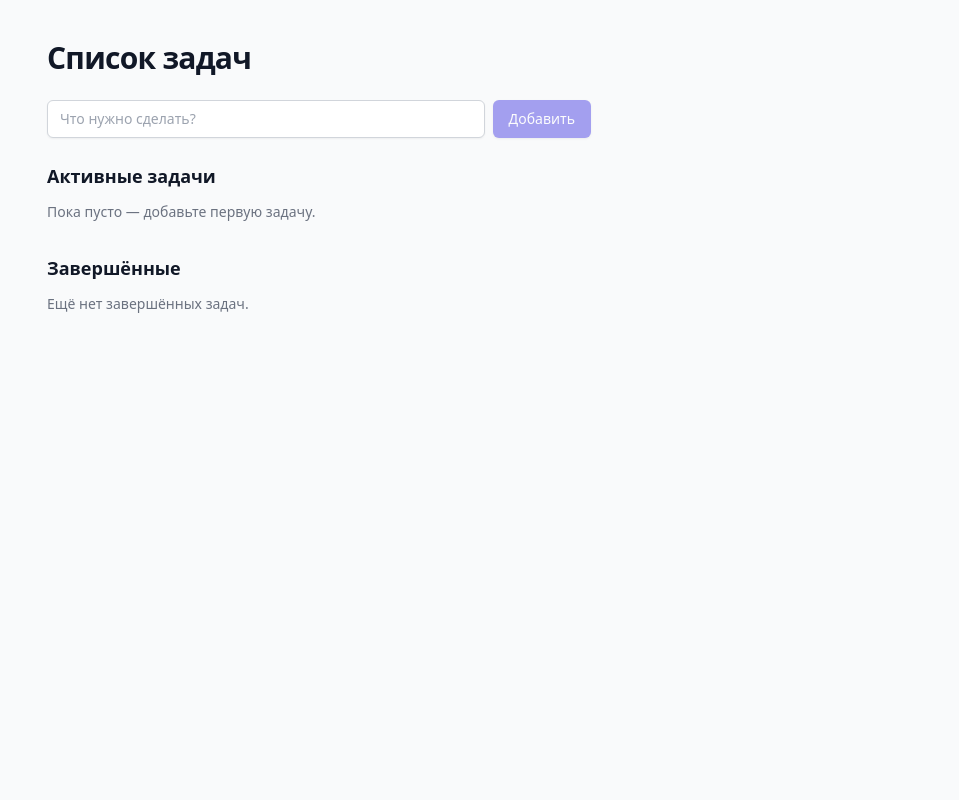
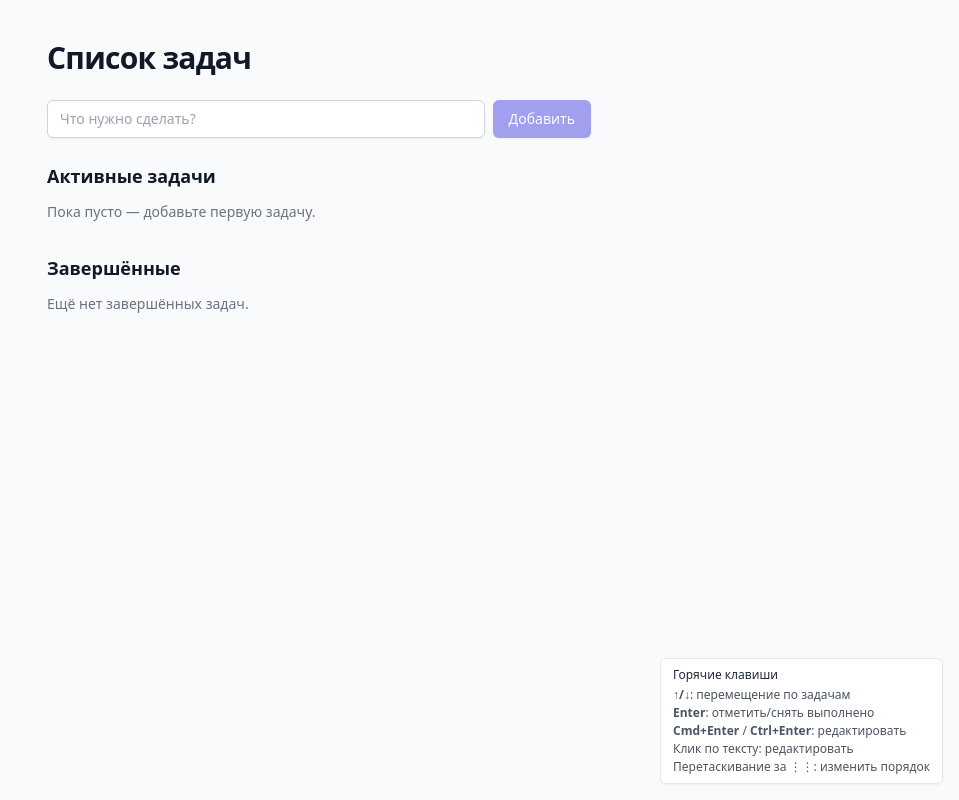
Before and after one commit to critow/react-todo, a React (Vite) app: page / in a window 1280 px wide. Shown: the whole page, without its empty margins (321-1280 px from the left). Built offline with nearby package versions, Linux system fonts and the light colour scheme.

Commit message:
feat(ui): remove edit icon; add bottom-right hotkeys hint
- Text click now sole way to enter edit (plus cmd/ctrl+enter)
- Floating help shows arrows, enter, cmd/ctrl+enter, drag handle

```diff
--- a/src/features/todo-item/ui/TodoItem.tsx
+++ b/src/features/todo-item/ui/TodoItem.tsx
@@ -83,16 +83,6 @@ export const TodoItem = forwardRef<TodoItemHandle, Props>(function TodoItem(
           {todo.text}
         </span>
       )}
-      {!isEditing && (
-        <button
-          onClick={() => setIsEditing(true)}
-          className="text-gray-400 hover:text-indigo-600"
-          aria-label="Редактировать задачу"
-          title="Редактировать"
-        >
-          ✎
-        </button>
-      )}
       <button
         onClick={() => onRemove(todo.id)}
         className="text-gray-400 hover:text-red-600"
--- a/src/pages/home/ui/HomePage.tsx
+++ b/src/pages/home/ui/HomePage.tsx
@@ -7,6 +7,27 @@ export function HomePage() {
         <h1 className="text-3xl font-bold tracking-tight mb-6">Список задач</h1>
         <TodosWidget />
       </div>
+      <div className="fixed bottom-4 right-4 max-w-xs text-xs text-gray-600">
+        <div className="rounded-md border border-gray-200 bg-white/95 backdrop-blur px-3 py-2 shadow-sm">
+          <div className="font-medium text-gray-800 mb-1">Горячие клавиши</div>
+          <ul className="space-y-0.5">
+            <li>
+              <span className="font-semibold">↑/↓</span>: перемещение по задачам
+            </li>
+            <li>
+              <span className="font-semibold">Enter</span>: отметить/снять выполнено
+            </li>
+            <li>
+              <span className="font-semibold">Cmd+Enter</span> /{' '}
+              <span className="font-semibold">Ctrl+Enter</span>: редактировать
+            </li>
+            <li>Клик по тексту: редактировать</li>
+            <li>
+              Перетаскивание за <span className="font-mono">⋮⋮</span>: изменить порядок
+            </li>
+          </ul>
+        </div>
+      </div>
     </div>
   )
 }
```
